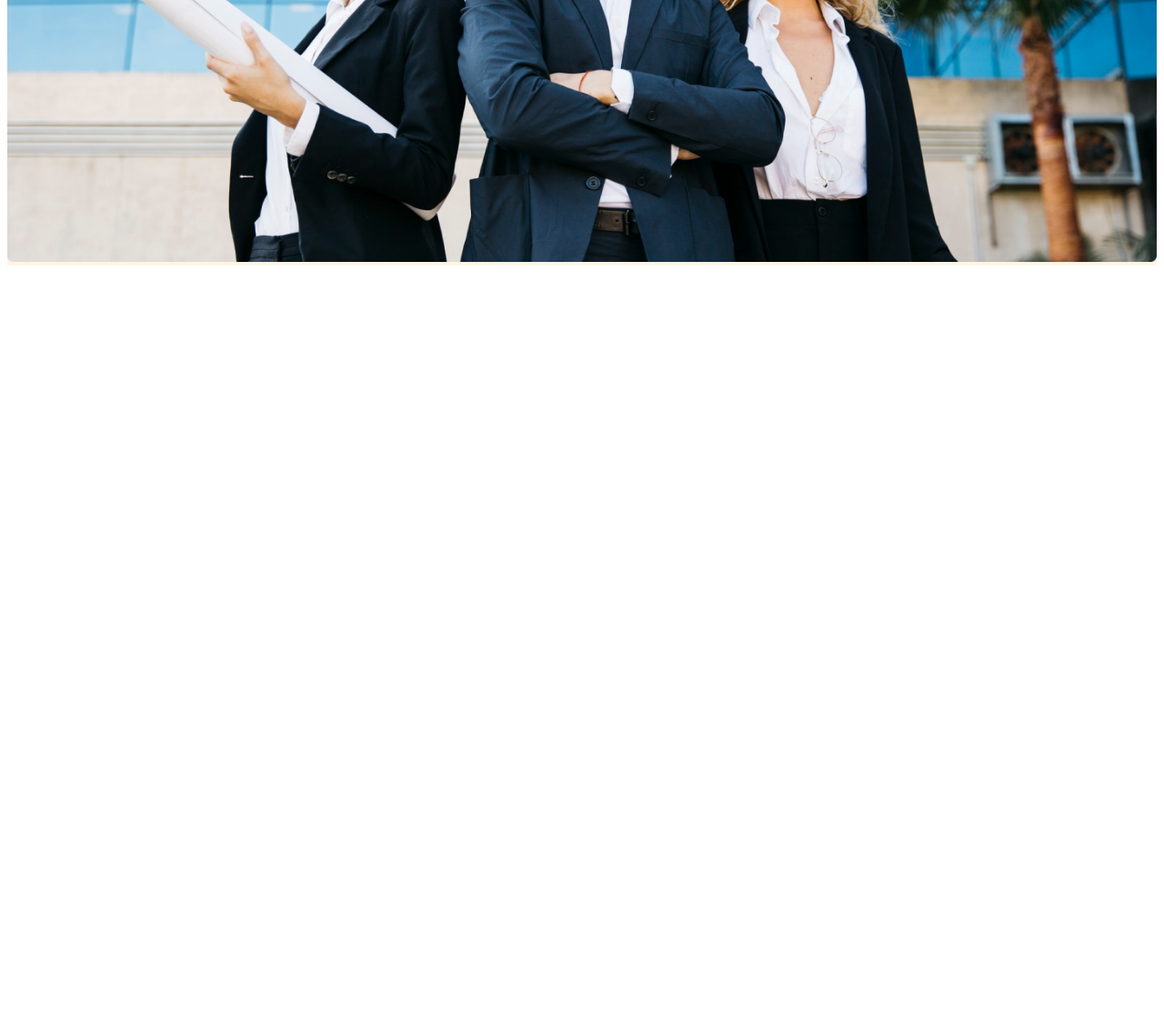
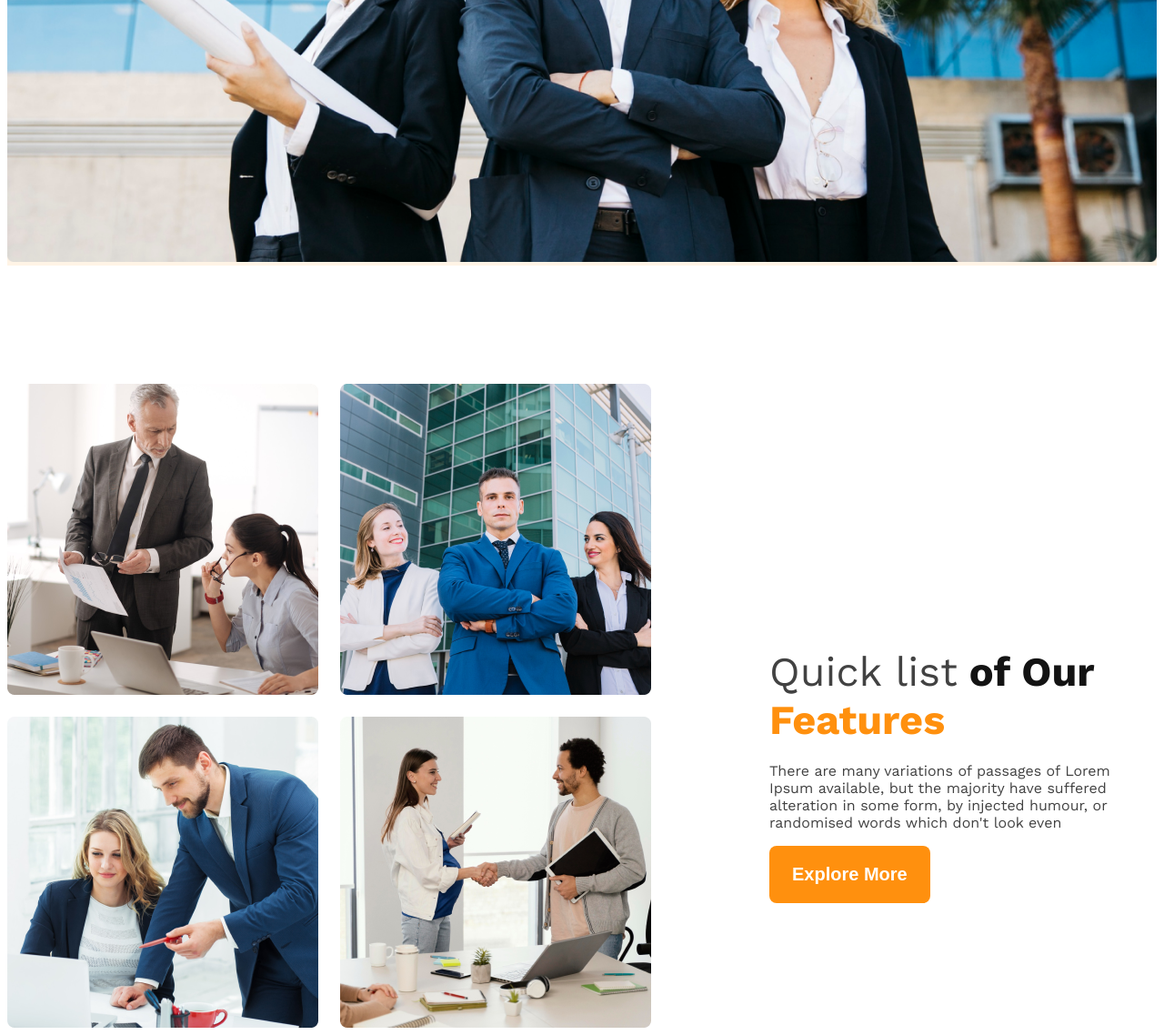
Before and after one commit to mirtareq439/g3-architects-website, a plain HTML site: page index.html in a window 1280 px wide. Shown: the part 892-2030 px from the top of the page at 91% size. Before the commit the page ends 1192 px from the top, so only its background shows below. Drawn offline with nearby package versions, Linux system fonts and the light colour scheme.

Commit message:
team image and features added

```diff
--- a/index.html
+++ b/index.html
@@ -27,7 +27,19 @@
                 </div>
     </header>
     <main>
-
+        <section class="teams display-flex">
+            <div class="team-img-container">
+                <img src="images/team1.png" alt="">
+                <img src="images/team2.png" alt="">
+                <img src="images/team3.png" alt="">
+                <img src="images/team4.png" alt="">
+            </div>
+            <div class="features">
+                <h2 class="feature-title"><span id="Quick-list" class="font-dark2">Quick list</span><span id="of-Our" class="font-dark1"> of Our</span> <span id="Features" class="font-orange">Features</span></h2>
+                <p class="feature-description font-dark2">There are many variations of passages of Lorem Ipsum available, but the majority have suffered alteration in some form, by injected humour, or randomised words which don't look even</p>
+                <button class="primary-btn">Explore More</button>
+            </div>
+        </section>
     </main>
     <footer>
 
--- a/styles/architects.css
+++ b/styles/architects.css
@@ -21,6 +21,11 @@
     border: none;
     padding: 20px 25px;
     border-radius: 8px;
+}
+
+main{
+    max-width: 1440px;
+    margin: 0 auto;
 }
 
 
@@ -62,6 +67,10 @@
     color: #424242;
 }
 
+.font-orange{
+    color: #FF900E;
+}
+
 .bg-nav{
     background-color: rgba(255, 144, 14, 0.1);
 }
@@ -89,6 +98,43 @@
     width: 100%;
 }
 
+.teams{
+    margin-top: 130px;
+}
+
+.team-img-container{
+    display: grid;
+    grid-template-columns: repeat(2, 1fr);
+    gap: 24px;
+}
+
+.features{
+    margin-top: 270px;
+    margin-left: 130px;
+    max-width: 530px;
+}
+
+#Quick-list{
+    font-weight: 400;
+    font-size: 45px;
+}
+
+#of-Our{
+    font-weight: bold;
+    font-size: 45px;
+}
+
+#Features{
+    font-weight: bold;
+    font-size: 45px;
+}
+
+.feature-description{
+    font-weight: 400;
+    font-size: 16px;
+}
+
+
 /* responsive media query */
 
 @media screen and (max-width: 576px) {
```
